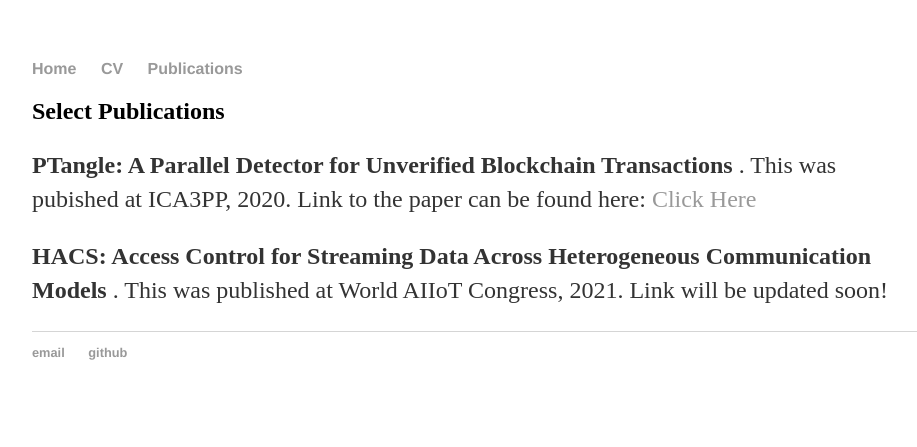
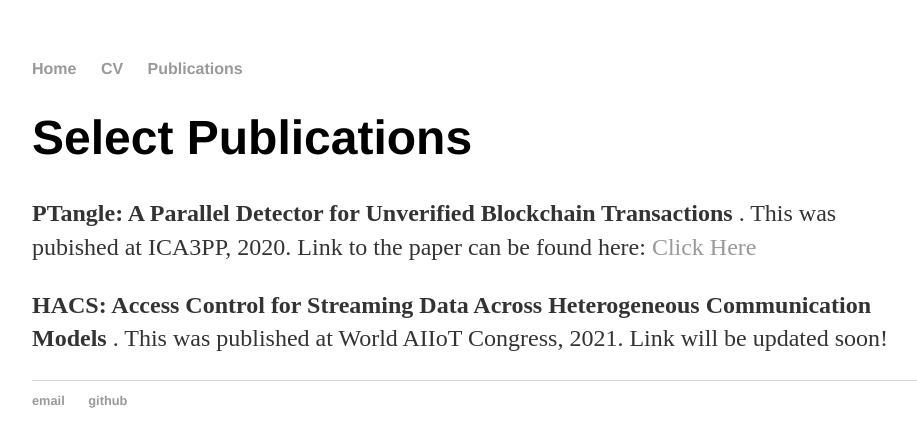
Before and after one commit to atul1234anand/atul1234anand.github.io, a Jekyll site: the page built from publications/index.html, in a window 1280 px wide. Shown: the top 447 px of the page, without its empty margins (160-1077 px from the left). Built offline with Jekyll 4.4.1, drawn with Linux system fonts in a browser that asks for light colours.

Commit message:
Update index.html

```diff
--- a/publications/index.html
+++ b/publications/index.html
@@ -3,10 +3,10 @@ layout: default
 title: CV of Your Name
 ---
 
-	<div class="publications">
-					<h2>Select Publications</h2>
+<div class="publications">
+	<h1>Select Publications</h1>
 
-					<p> <strong> PTangle: A Parallel Detector for Unverified Blockchain Transactions </strong>. This was pubished at ICA3PP, 2020. Link to the paper can be found here: <a href = "https://www.researchgate.net/publication/345897517_PTangle_A_Parallel_Detector_for_Unverified_Blockchain_Transactions</p>">Click Here</a>
-          <p> <strong> HACS: Access Control for Streaming Data Across Heterogeneous Communication Models </strong>. This was published at World AIIoT Congress, 2021. Link will be updated soon!</p>
+	<p> <strong> PTangle: A Parallel Detector for Unverified Blockchain Transactions </strong>. This was pubished at ICA3PP, 2020. Link to the paper can be found here: <a href = "https://www.researchgate.net/publication/345897517_PTangle_A_Parallel_Detector_for_Unverified_Blockchain_Transactions</p>">Click Here</a>
+	<p> <strong> HACS: Access Control for Streaming Data Across Heterogeneous Communication Models </strong>. This was published at World AIIoT Congress, 2021. Link will be updated soon!</p>
 
-	</div>
+</div>
```
